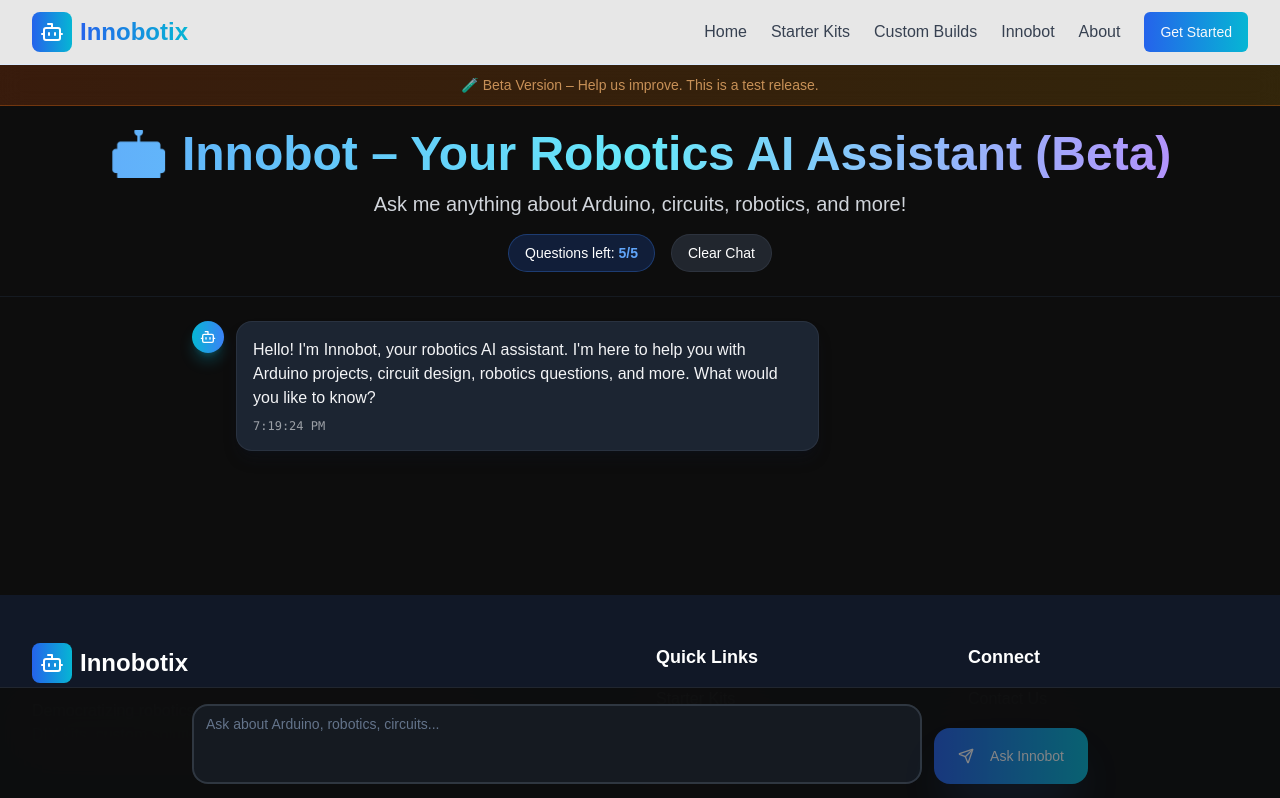
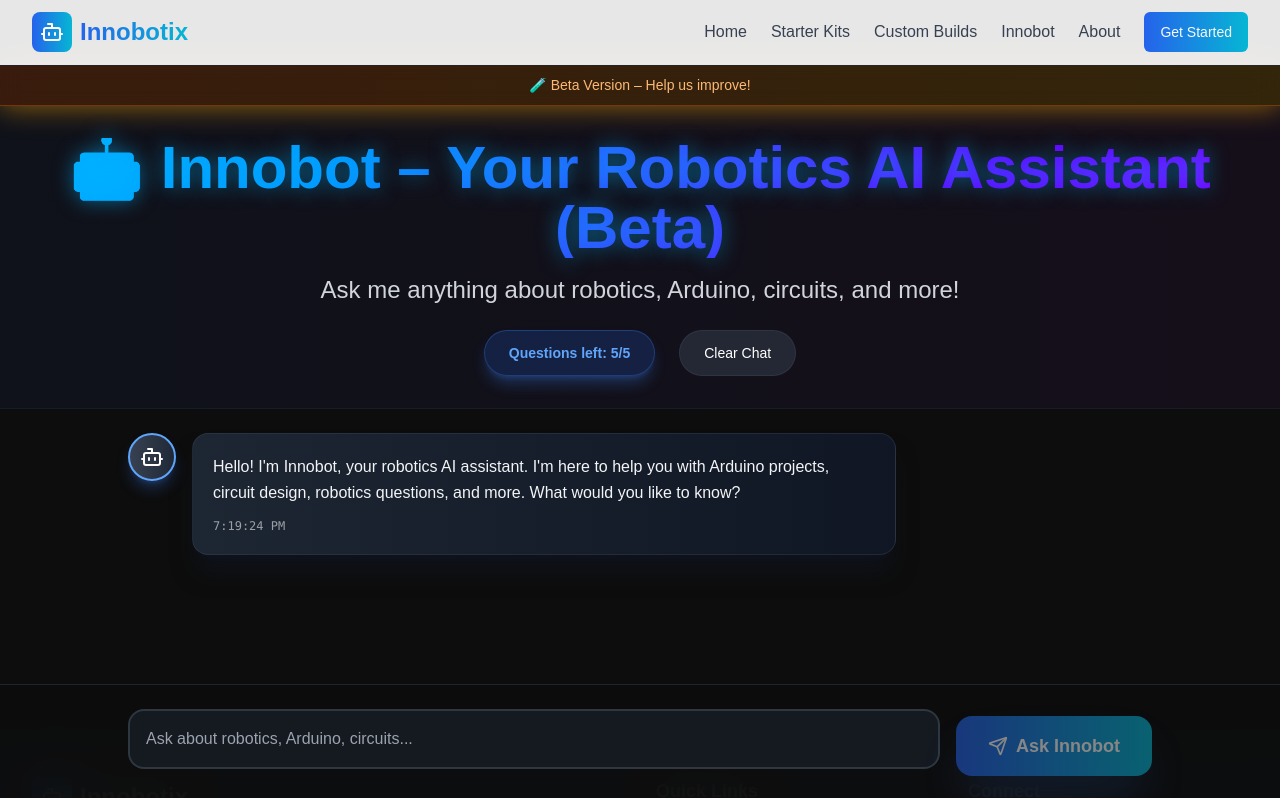
Before and after one commit to shuklaavi1/innobotix-website-visuals, a React (Vite) app: page /innobot in a window 1280 px wide. Shown: the top 798 px of the page. Built offline with nearby package versions, Linux system fonts and the light colour scheme.

Commit message:
Enhance Innobot UI with premium animations, styling, and improved UX
Co-authored-by: shuklaavi666 <shuklaavi666@gmail.com>

```diff
--- a/src/index.css
+++ b/src/index.css
@@ -1,4 +1,3 @@
-
 @tailwind base;
 @tailwind components;
 @tailwind utilities;
@@ -229,3 +228,81 @@
 .animate-shake {
   animation: shake 0.6s ease-in-out;
 }
+
+/* Innobot Premium Animations */
+@import url('https://fonts.googleapis.com/css2?family=Poppins:wght@300;400;500;600;700&display=swap');
+
+@keyframes glow-pulse {
+  0% { box-shadow: 0 0 20px rgba(255, 165, 0, 0.3); }
+  100% { box-shadow: 0 0 30px rgba(255, 165, 0, 0.6); }
+}
+
+@keyframes glow-text {
+  0% { text-shadow: 0 0 20px rgba(0, 180, 255, 0.5); }
+  100% { text-shadow: 0 0 30px rgba(0, 180, 255, 0.8); }
+}
+
+@keyframes slideInUp {
+  from {
+    opacity: 0;
+    transform: translateY(20px);
+  }
+  to {
+    opacity: 1;
+    transform: translateY(0);
+  }
+}
+
+@keyframes bounce {
+  0%, 80%, 100% { transform: scale(0); }
+  40% { transform: scale(1); }
+}
+
+.animate-glow-pulse {
+  animation: glow-pulse 2s ease-in-out infinite alternate;
+}
+
+.animate-glow-text {
+  animation: glow-text 3s ease-in-out infinite alternate;
+}
+
+.animate-slide-in {
+  animation: slideInUp 0.5s ease-out;
+}
+
+.typing-dot {
+  width: 6px;
+  height: 6px;
+  border-radius: 50%;
+  background: #00b4ff;
+  animation: bounce 1.4s infinite ease-in-out;
+}
+
+.typing-dot:nth-child(1) { animation-delay: -0.32s; }
+.typing-dot:nth-child(2) { animation-delay: -0.16s; }
+.typing-dot:nth-child(3) { animation-delay: 0s; }
+
+.gradient-text {
+  background: linear-gradient(135deg, #00b4ff 0%, #0099ff 25%, #6600ff 75%, #8000ff 100%);
+  background-clip: text;
+  -webkit-background-clip: text;
+  -webkit-text-fill-color: transparent;
+}
+
+.custom-scrollbar::-webkit-scrollbar {
+  width: 8px;
+}
+
+.custom-scrollbar::-webkit-scrollbar-track {
+  background: rgba(255, 255, 255, 0.1);
+  border-radius: 10px;
+}
+
+.custom-scrollbar::-webkit-scrollbar-thumb {
+  background: linear-gradient(135deg, #00b4ff, #0099ff);
+  border-radius: 10px;
+}
+
+.custom-scrollbar::-webkit-scrollbar-thumb:hover {
+  background: linear-gradient(135deg, #0099ff, #6600ff);
+}
--- a/src/pages/Innobot.tsx
+++ b/src/pages/Innobot.tsx
@@ -1,9 +1,6 @@
-
 import { Navigation } from "@/components/Navigation";
 import { Footer } from "@/components/Footer";
 import { useState, useRef, useEffect } from "react";
-import { Button } from "@/components/ui/button";
-import { Textarea } from "@/components/ui/textarea";
 import { Send, User, Bot, Loader2 } from "lucide-react";
 
 interface Message {
@@ -115,7 +112,7 @@ const Innobot = () => {
     setMessages(prev => [...prev, aiMessage]);
 
     try {
-      const response = await fetch(`https://generativelanguage.googleapis.com/v1beta/models/gemini-1.5-flash-latest:generateContent?key=AIzaSyA5W6cpU5fEqQbjp1Or0R6snHwIHwKrj2k`, {
+      const response = await fetch(`https://generativelanguage.googleapis.com/v1beta/models/gemini-1.5-flash-latest:generateContent?key=YOUR_GEMINI_API_KEY`, {
         method: 'POST',
         headers: {
           'Content-Type': 'application/json',
@@ -191,39 +188,42 @@ const Innobot = () => {
       timestamp: new Date()
     };
     setMessages([welcomeMessage]);
+    setPromptCount(0);
     localStorage.removeItem('innobot-messages');
+    localStorage.removeItem('innobot-prompt-count');
   };
 
   const remainingQuestions = Math.max(0, 5 - promptCount);
 
   return (
-    <div className="min-h-screen bg-[#0d0d0d] text-white font-['Space_Grotesk',sans-serif] flex flex-col">
+    <div className="min-h-screen bg-[#0d0d0d] text-white font-['Poppins',sans-serif] flex flex-col">
+
       <Navigation />
 
-      {/* Beta Banner - Sticky */}
-      <div className="sticky top-16 z-40 bg-gradient-to-r from-orange-600/20 to-yellow-600/20 border-b border-orange-500/30 py-2 backdrop-blur-md">
+      {/* Beta Banner */}
+      <div className="sticky top-16 z-40 bg-gradient-to-r from-orange-600/20 to-yellow-600/20 border-b border-orange-500/30 py-2 backdrop-blur-md animate-glow-pulse">
         <div className="max-w-6xl mx-auto px-4 text-center">
-          <span className="text-orange-300 text-sm font-medium animate-pulse">
-            🧪 Beta Version – Help us improve. This is a test release.
+          <span className="text-orange-300 text-sm font-medium">
+            🧪 Beta Version – Help us improve!
           </span>
         </div>
       </div>
 
       {/* Header Section */}
-      <div className="text-center py-6 px-4 border-b border-gray-800/50">
-        <h1 className="text-3xl md:text-5xl font-bold bg-gradient-to-r from-blue-400 via-cyan-300 to-purple-400 bg-clip-text text-transparent mb-3 animate-fade-in">
+      <div className="text-center py-8 px-4 border-b border-gray-800/50 bg-gradient-to-r from-blue-900/10 to-purple-900/10">
+        <h1 className="text-4xl md:text-6xl font-bold gradient-text mb-4 animate-glow-text">
           🤖 Innobot – Your Robotics AI Assistant (Beta)
         </h1>
-        <p className="text-lg md:text-xl text-gray-300 mb-4 animate-fade-in font-light">
-          Ask me anything about Arduino, circuits, robotics, and more!
+        <p className="text-xl md:text-2xl text-gray-300 mb-6 font-light">
+          Ask me anything about robotics, Arduino, circuits, and more!
         </p>
-        <div className="flex items-center justify-center gap-4 flex-wrap">
-          <div className="bg-blue-600/20 border border-blue-500/30 rounded-full px-4 py-2 text-sm">
-            Questions left: <span className="font-bold text-blue-400">{remainingQuestions}/5</span>
+        <div className="flex items-center justify-center gap-6 flex-wrap">
+          <div className="bg-blue-600/20 border border-blue-500/30 rounded-full px-6 py-3 text-sm shadow-lg shadow-blue-500/30">
+            <span className="text-blue-400 font-bold">Questions left: {remainingQuestions}/5</span>
           </div>
           <button
             onClick={clearChat}
-            className="bg-gray-700/50 hover:bg-gray-600/50 border border-gray-600/30 rounded-full px-4 py-2 text-sm transition-all"
+            className="bg-gray-700/50 hover:bg-gray-600/50 border border-gray-600/30 rounded-full px-6 py-3 text-sm transition-all duration-300 hover:scale-105 hover:shadow-lg"
           >
             Clear Chat
           </button>
@@ -232,29 +232,29 @@ const Innobot = () => {
 
       {/* Chat Window */}
       <div className="flex-1 flex flex-col overflow-hidden">
-        <div className="flex-1 overflow-y-auto px-4 py-6 space-y-6" style={{ paddingBottom: '120px' }}>
-          <div className="max-w-4xl mx-auto space-y-6">
+        <div className="flex-1 overflow-y-auto px-4 py-6 custom-scrollbar" style={{ paddingBottom: '150px' }}>
+          <div className="max-w-5xl mx-auto space-y-6">
             {messages.map((message, index) => (
               <div
                 key={message.id}
-                className={`flex animate-fade-in ${message.isUser ? 'justify-end' : 'justify-start'}`}
+                className={`flex animate-slide-in ${message.isUser ? 'justify-end' : 'justify-start'}`}
                 style={{ animationDelay: `${index * 0.1}s` }}
               >
-                <div className={`flex items-start space-x-3 max-w-[85%] md:max-w-[70%] ${message.isUser ? 'flex-row-reverse space-x-reverse' : ''}`}>
-                  <div className={`w-8 h-8 rounded-full flex items-center justify-center flex-shrink-0 ${
+                <div className={`flex items-start space-x-4 max-w-[85%] md:max-w-[75%] ${message.isUser ? 'flex-row-reverse space-x-reverse' : ''}`}>
+                  <div className={`w-12 h-12 rounded-full flex items-center justify-center flex-shrink-0 shadow-lg ${
                     message.isUser
-                      ? 'bg-gradient-to-r from-blue-600 to-purple-600 shadow-lg shadow-blue-500/30'
-                      : 'bg-gradient-to-r from-cyan-500 to-blue-500 shadow-lg shadow-cyan-500/30'
+                      ? 'bg-gradient-to-r from-blue-600 to-purple-600 shadow-blue-500/50'
+                      : 'bg-gradient-to-r from-gray-700 to-gray-800 border-2 border-blue-400 shadow-blue-500/30'
                   }`}>
-                    {message.isUser ? <User className="w-4 h-4" /> : <Bot className="w-4 h-4" />}
+                    {message.isUser ? <User className="w-6 h-6" /> : <Bot className="w-6 h-6" />}
                   </div>
-                  <div className={`rounded-2xl p-4 backdrop-blur-sm shadow-lg ${
+                  <div className={`rounded-2xl p-5 backdrop-blur-sm shadow-xl transition-all duration-300 hover:transform hover:scale-[1.02] ${
                     message.isUser
-                      ? 'bg-gradient-to-r from-blue-600/90 to-purple-600/90 text-white border border-blue-400/30 shadow-blue-500/20'
-                      : 'bg-gray-800/90 text-gray-100 border border-gray-600/30 shadow-gray-900/30'
+                      ? 'bg-gradient-to-r from-blue-600/90 to-purple-600/90 text-white border border-blue-400/30 shadow-blue-500/30'
+                      : 'bg-gradient-to-r from-gray-800/90 to-gray-900/90 text-gray-100 border border-gray-600/30 shadow-gray-900/50'
                   }`}>
-                    <p className="whitespace-pre-wrap leading-relaxed text-sm md:text-base">{message.text}</p>
-                    <div className="text-xs opacity-60 mt-2 font-mono">
+                    <p className="whitespace-pre-wrap leading-relaxed text-base">{message.text}</p>
+                    <div className="text-xs opacity-60 mt-3 font-mono">
                       {message.timestamp.toLocaleTimeString()}
                     </div>
                   </div>
@@ -264,19 +264,19 @@ const Innobot = () => {
 
             {/* Typing Animation */}
             {isLoading && (
-              <div className="flex justify-start animate-fade-in">
-                <div className="flex items-start space-x-3 max-w-[85%] md:max-w-[70%]">
-                  <div className="w-8 h-8 rounded-full flex items-center justify-center bg-gradient-to-r from-cyan-500 to-blue-500 shadow-lg shadow-cyan-500/30">
-                    <Bot className="w-4 h-4" />
+              <div className="flex justify-start animate-slide-in">
+                <div className="flex items-start space-x-4 max-w-[85%] md:max-w-[75%]">
+                  <div className="w-12 h-12 rounded-full flex items-center justify-center bg-gradient-to-r from-gray-700 to-gray-800 border-2 border-blue-400 shadow-lg shadow-blue-500/30">
+                    <Bot className="w-6 h-6" />
                   </div>
-                  <div className="bg-gray-800/90 text-gray-100 border border-gray-600/30 rounded-2xl p-4 backdrop-blur-sm shadow-lg">
-                    <div className="flex items-center space-x-2">
+                  <div className="bg-gradient-to-r from-gray-800/90 to-gray-900/90 text-gray-100 border border-gray-600/30 rounded-2xl p-5 backdrop-blur-sm shadow-xl">
+                    <div className="flex items-center space-x-3">
                       <div className="flex space-x-1">
-                        <div className="w-2 h-2 bg-cyan-400 rounded-full animate-bounce"></div>
-                        <div className="w-2 h-2 bg-cyan-400 rounded-full animate-bounce" style={{ animationDelay: '0.1s' }}></div>
-                        <div className="w-2 h-2 bg-cyan-400 rounded-full animate-bounce" style={{ animationDelay: '0.2s' }}></div>
+                        <div className="typing-dot"></div>
+                        <div className="typing-dot"></div>
+                        <div className="typing-dot"></div>
                       </div>
-                      <span className="text-sm text-gray-300">Thinking...</span>
+                      <span className="text-sm text-blue-400 font-medium">Thinking...</span>
                     </div>
                   </div>
                 </div>
@@ -289,40 +289,42 @@ const Innobot = () => {
       </div>
 
       {/* Fixed Input Bar */}
-      <div className="fixed bottom-0 left-0 right-0 bg-[#0d0d0d]/95 backdrop-blur-xl border-t border-gray-700/50 p-4 z-50">
-        <div className="max-w-4xl mx-auto">
+      <div className="fixed bottom-0 left-0 right-0 bg-[#0d0d0d]/95 backdrop-blur-xl border-t border-gray-700/50 p-6 z-50">
+        <div className="max-w-5xl mx-auto">
           {promptCount >= 5 && (
-            <div className="mb-4 p-3 bg-red-600/20 border border-red-500/30 rounded-xl text-center">
-              <span className="text-red-300 text-sm">🚫 Free limit reached! You've used all 5 questions.</span>
+            <div className="mb-4 p-4 bg-red-600/20 border border-red-500/30 rounded-2xl text-center animate-pulse">
+              <span className="text-red-300 text-sm font-medium">🚫 Free limit reached! You've used all 5 questions.</span>
             </div>
           )}
-          <div className="flex space-x-3 items-end">
+          <div className="flex space-x-4 items-end">
             <div className="flex-1">
-              <Textarea
+              <textarea
                 ref={textareaRef}
                 value={inputText}
                 onChange={(e) => setInputText(e.target.value)}
                 onKeyPress={handleKeyPress}
-                placeholder="Ask about Arduino, robotics, circuits..."
-                className="bg-gray-800/50 border-gray-600/50 text-white placeholder-gray-400 resize-none h-14 backdrop-blur-sm rounded-2xl border-2 focus:border-blue-400/50 focus:ring-2 focus:ring-blue-500/20 transition-all"
+                placeholder="Ask about robotics, Arduino, circuits..."
+                className="w-full bg-gray-800/50 border-2 border-gray-600/50 focus:border-blue-400/50 focus:ring-2 focus:ring-blue-500/20 text-white placeholder-gray-400 resize-none rounded-2xl p-4 backdrop-blur-sm transition-all duration-300 focus:shadow-lg focus:shadow-blue-500/20"
                 disabled={isLoading || promptCount >= 5}
                 rows={1}
+                style={{ minHeight: '60px', maxHeight: '120px' }}
               />
             </div>
-            <Button
+            <button
               onClick={handleSendMessage}
               disabled={!inputText.trim() || isLoading || promptCount >= 5}
-              className="bg-gradient-to-r from-blue-600 to-cyan-500 hover:from-blue-700 hover:to-cyan-600 shadow-2xl shadow-blue-500/30 px-6 py-3 rounded-2xl h-14 transition-all hover:scale-105 disabled:hover:scale-100 disabled:opacity-50"
+              className="bg-gradient-to-r from-blue-600 to-cyan-500 hover:from-blue-700 hover:to-cyan-600 shadow-2xl shadow-blue-500/40 px-8 py-4 rounded-2xl transition-all duration-300 hover:scale-105 disabled:hover:scale-100 disabled:opacity-50 flex items-center space-x-2 font-semibold text-lg"
+              style={{ minHeight: '60px' }}
             >
               {isLoading ? (
                 <Loader2 className="w-5 h-5 animate-spin" />
               ) : (
                 <>
-                  <Send className="w-4 h-4 mr-2" />
-                  Ask Innobot
+                  <Send className="w-5 h-5" />
+                  <span>Ask Innobot</span>
                 </>
               )}
-            </Button>
+            </button>
           </div>
         </div>
       </div>
```
